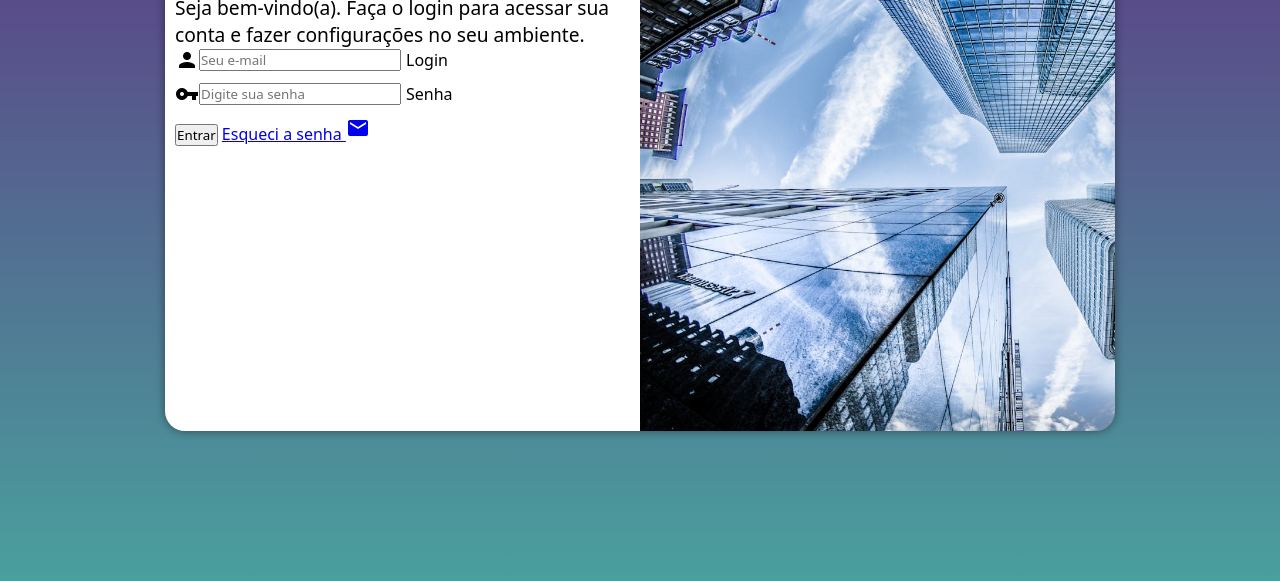
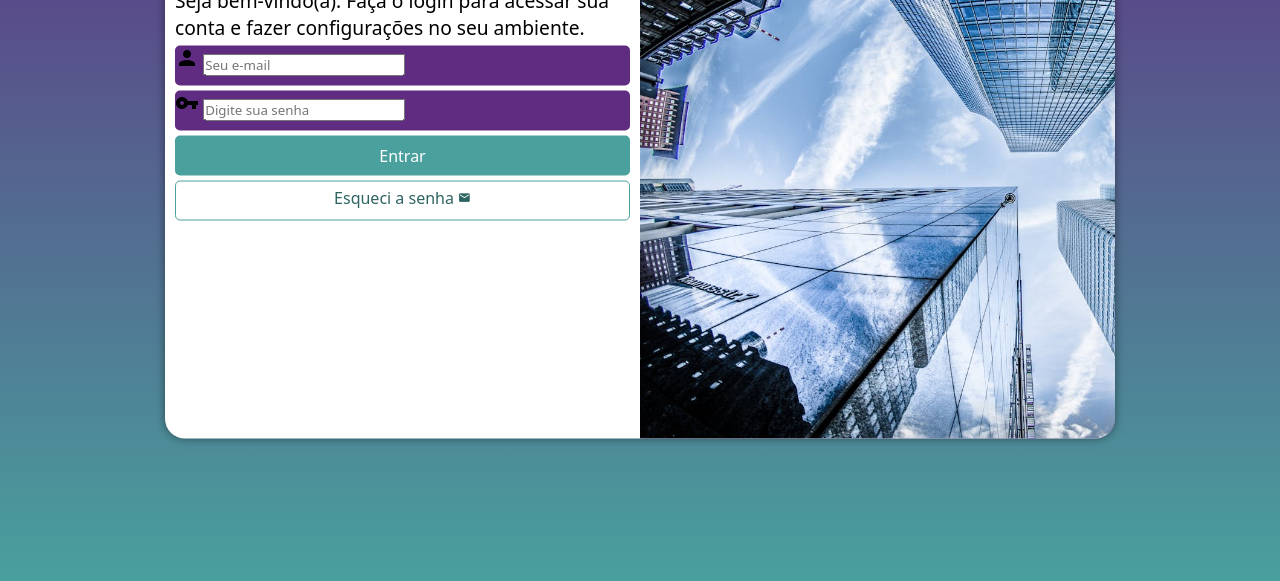
Before and after one commit to MatheusBarbosa-prog/projeto-login, a plain HTML site: page index.html in a window 1280 px wide. Shown: the part 219-800 px from the top of the page. Drawn offline with Linux system fonts and the light colour scheme.

Commit message:
estilos ao formulário

```diff
--- a/estilos/style.css
+++ b/estilos/style.css
@@ -34,7 +34,7 @@ section#login {
 
     background-color: white;
     width: 250px;
-    height: 500px;
+    height: 515px;
     border-radius: 20px;
     box-shadow: 0px 0px 10px rgba(0, 0, 0, 0.452);
 
@@ -65,14 +65,54 @@ div#formulario > p {
     font-size: 0.8em;
 }
 
-.campo {
-    display: flex;
-    align-items: center;
+form > div.campo {
+    background-color: #5f2c82;
+    display: block;
     width: 100%;
-    margin-bottom: 10px;
+    height: 40px;
+    border-radius: 5px;
+    margin: 5px 0px;
 }
 
-.campo label {
-    flex: 1;
-    margin-left: 5px;
+div.campo > label {
+    display: none;
 }
+
+form > input[type=submit] {
+    display: block;
+    font-size: 1em;
+    width: 100%;
+    height: 40px;
+    background-color: #49a09d;
+    color: white;
+    border: none;
+    border-radius: 5px;
+    cursor: pointer;
+}
+
+form > input[type=submit]:hover {
+    background-color: #2d6462;
+}
+
+form > a.botao {
+    display: block;
+    text-align: center;
+    font-size: 1em;
+    width: 100%;
+    height: 40px;
+    padding-top: 5px;
+    margin-top: 5px;
+    background-color: white;
+    color: #2d6462;
+    border: 1px solid #49a09d;
+    border-radius: 5px;
+    text-decoration: none;
+}
+
+form > a.botao:hover {
+    background-color: #6cd3cf;
+}
+
+form > a.botao > span {
+    font-size: 0.8em;
+}
--- a/index.html
+++ b/index.html
@@ -29,7 +29,7 @@
                         <label for="isenha">Senha</label>
                     </div>
                     <input type="submit" value="Entrar">
-                    <a href="esqueci.html">
+                    <a href="esqueci.html" class="botao">
                         Esqueci a senha <span class="material-icons">mail</span>
                     </a>
 
```
